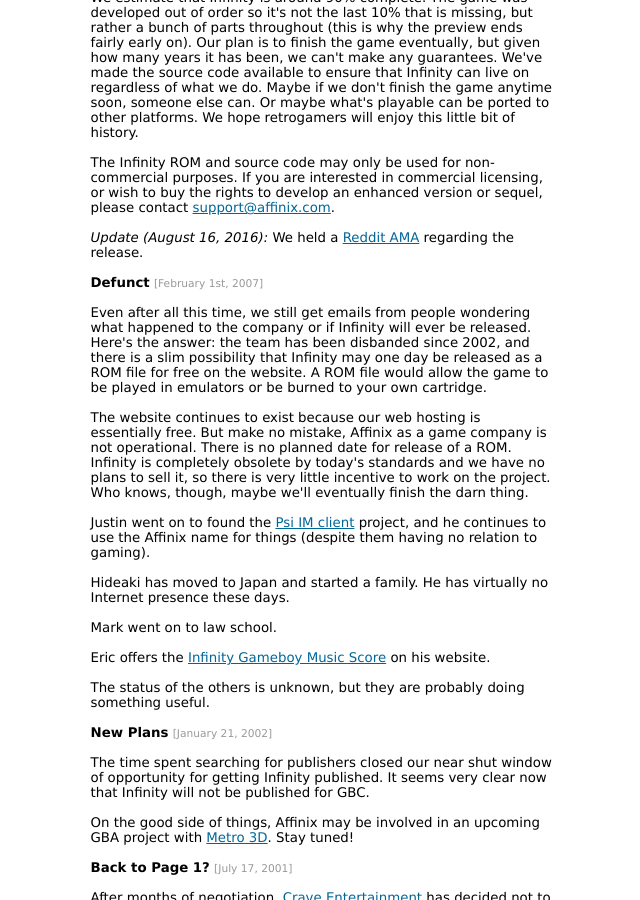
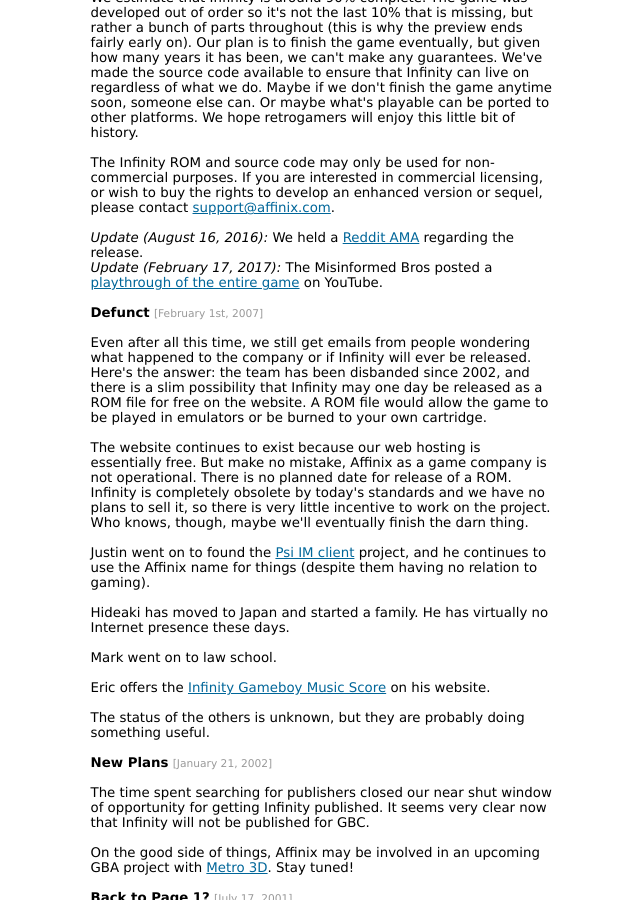
Before and after one commit to infinity-gbc/website, a Jekyll site: the page built from index.html, in a window 1280 px wide and 900 px high, scrolled down 666 px. Shown: the whole window, without its empty margins (404-1044 px from the left). Built offline with Jekyll 4.4.1, drawn with Linux system fonts in a browser that asks for light colours.

Commit message:
link to the misinformed bros playthrough

```diff
--- a/index.html
+++ b/index.html
@@ -45,6 +45,7 @@ layout: default
          The Infinity ROM and source code may only be used for non-commercial purposes. If you are interested in commercial licensing, or wish to buy the rights to develop an enhanced version or sequel, please contact <a href="mailto:support@affinix.com">support@affinix.com</a>.<br>
          <br>
          <em>Update (August 16, 2016):</em> We held a <a href="https://www.reddit.com/r/IAmA/comments/4y159p/we_are_affinix_software_and_we_just_released_our">Reddit AMA</a> regarding the release.<br>
+         <em>Update (February 17, 2017):</em> The Misinformed Bros posted a <a href="https://www.youtube.com/watch?v=T1k4DJ847dI&list=PL3p9RStVrq8vwbq8txYKsie3ZGvvkAT1w&index=1">playthrough of the entire game</a> on YouTube.<br>
          <br>
          <span class="h">Defunct</span>
          <span id="date">[February 1st, 2007]</span><br>
```
